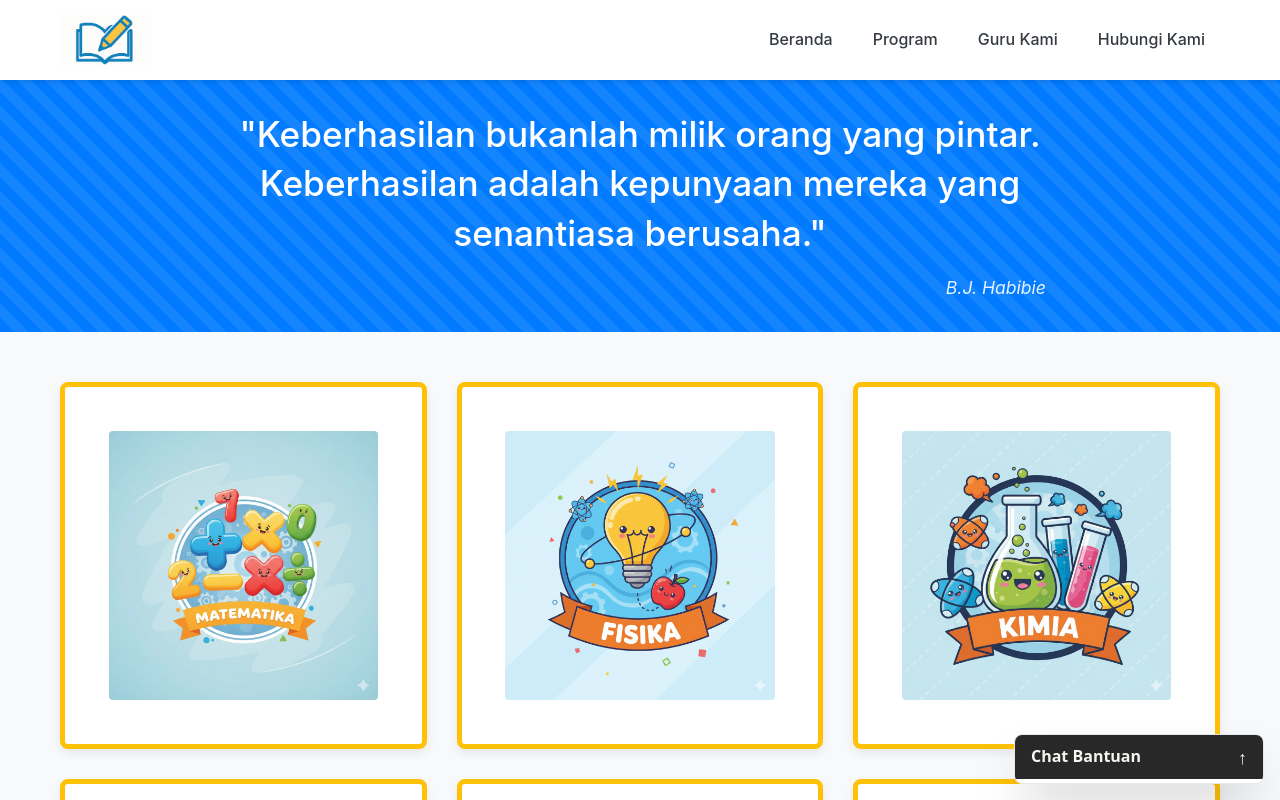
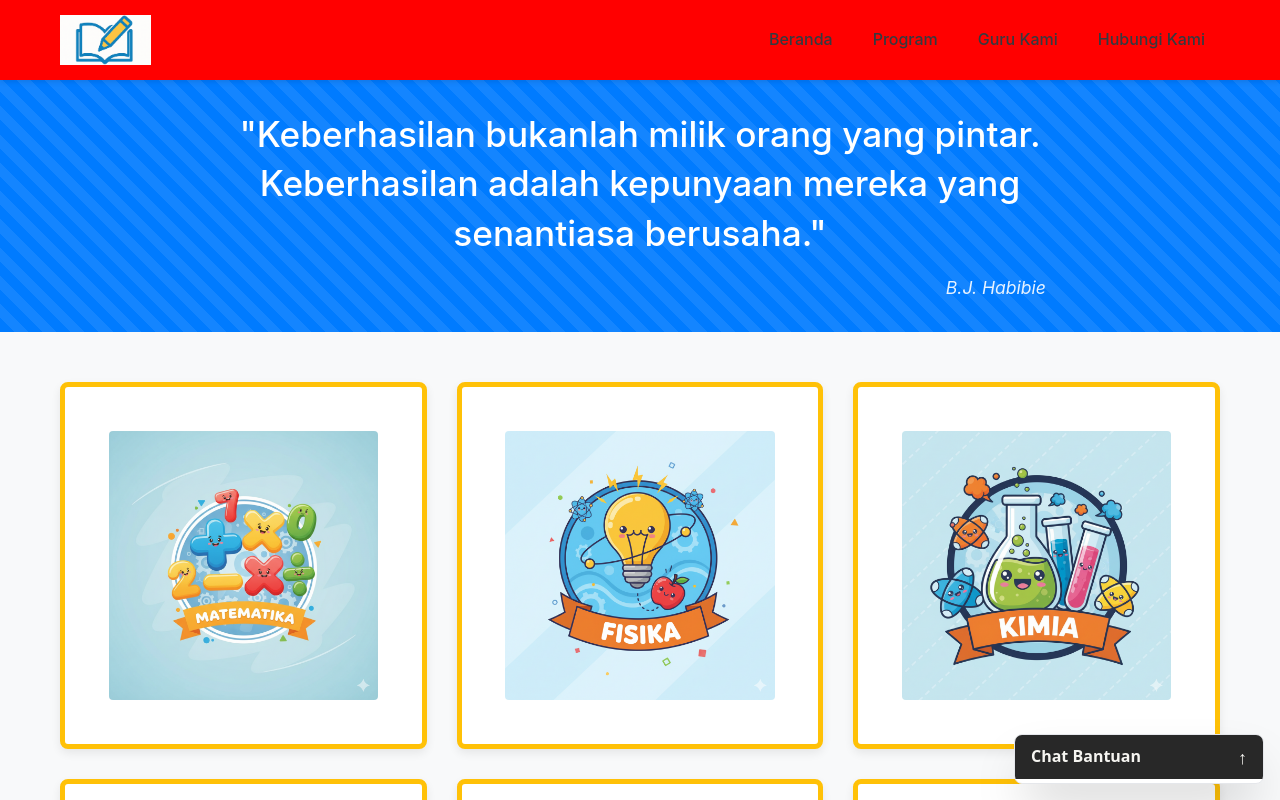
Before and after one commit to ronaldsetjianta/bimbelkensa, a React (Create React App) app: page / in a window 1280 px wide. Shown: the top 800 px of the page. Built offline with nearby package versions, Linux system fonts and the light colour scheme.

Commit message:
Test: Change header to red for diagnostics

```diff
--- a/src/App.css
+++ b/src/App.css
@@ -1,4 +1,3 @@
-/* PERUBAHAN: Menambahkan aturan box-sizing universal */
 *,
 *::before,
 *::after {
@@ -34,8 +33,9 @@ body {
 }
 
 /* --- HEADER --- */
+/* PERUBAHAN DIAGNOSTIK: Latar belakang diubah menjadi merah */
 .header {
-  background-color: var(--color-background);
+  background-color: red !important; /* Tes untuk memastikan perubahan CSS ter-deploy */
   padding: 15px 0;
   box-shadow: 0 2px 5px rgba(0, 0, 0, 0.1);
   position: sticky;
```
